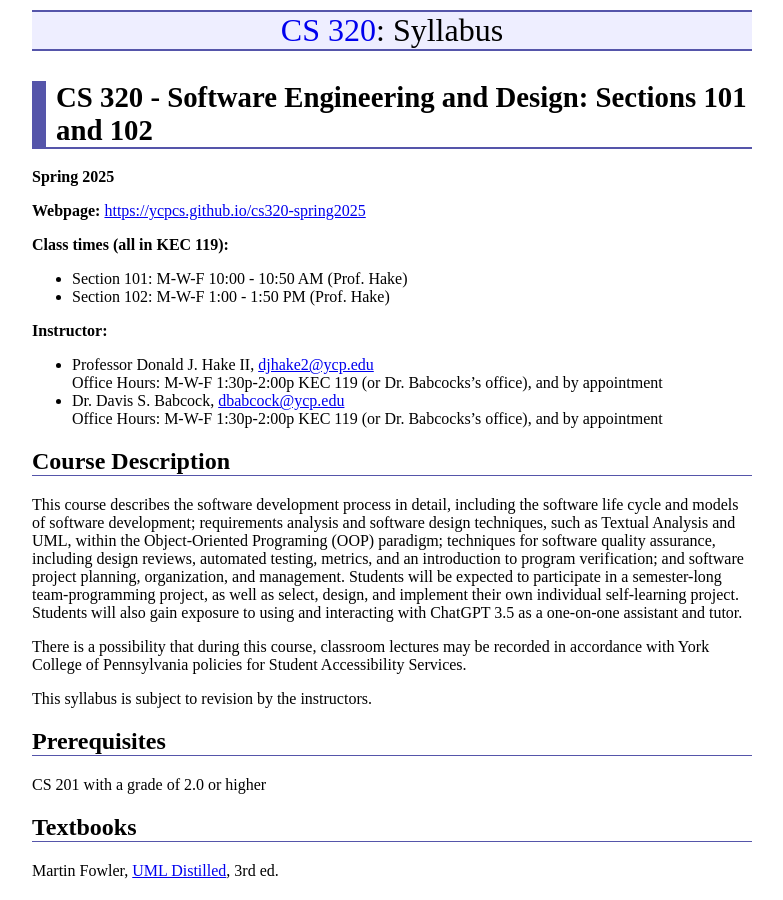
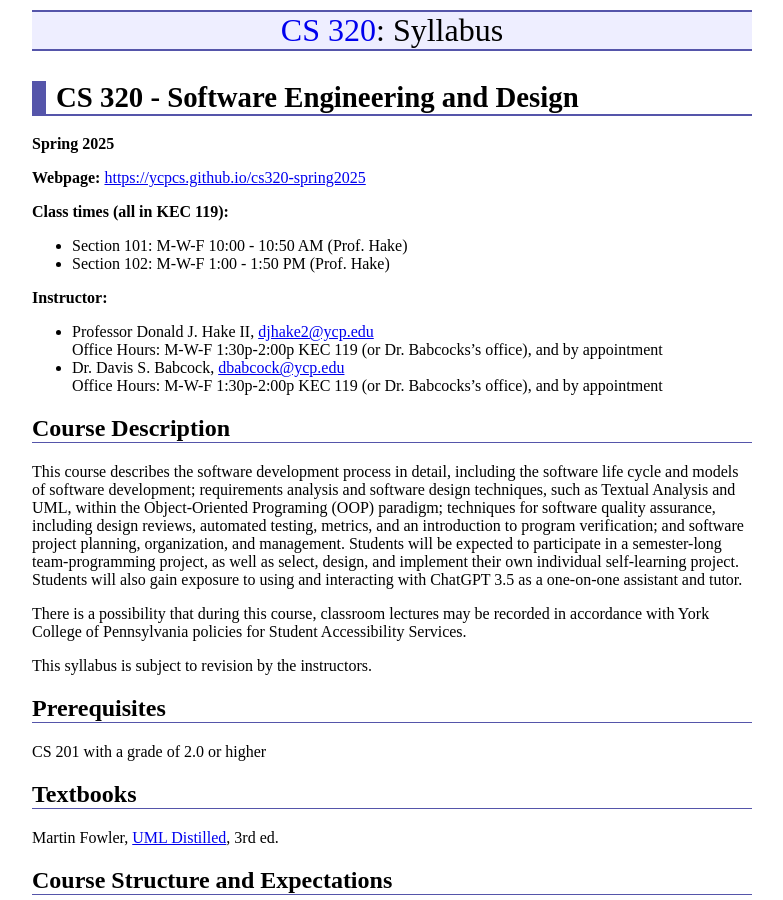
Before and after one commit to ycpcs/cs320-spring2025, a Jekyll site: the page built from syllabus.md, in a window 1280 px wide and 900 px high. Shown: the whole window, without its empty margins (248-1031 px from the left). Built offline with Jekyll 4.4.1, drawn with Linux system fonts in a browser that asks for light colours.

Commit message:
minor edits

```diff
--- a/syllabus.md
+++ b/syllabus.md
@@ -3,7 +3,7 @@ layout: default
 title: Syllabus
 ---
 
-CS 320 - Software Engineering and Design: Sections 101 and 102
+CS 320 - Software Engineering and Design
 =================================================================
 
 **Spring 2025**
```
